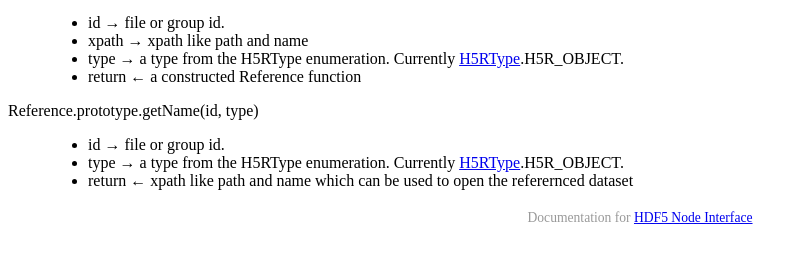
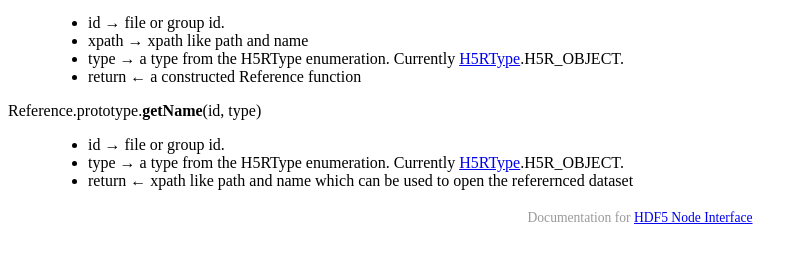
Before and after one commit to HDF-NI/hdf5.node, a Jekyll site: the page built from _posts/2018-07-21-references.md, in a window 1280 px wide. Shown: the part 634-897 px from the top of the page, without its empty margins (0-807 px from the left). Built offline with Jekyll 4.4.1, drawn with Linux system fonts in a browser that asks for light colours; a style sheet for code colours, icons or effects is not loaded.

Commit message:
highlight

```diff
--- a/_posts/2018-07-21-references.md
+++ b/_posts/2018-07-21-references.md
@@ -19,7 +19,7 @@ h5lt.Reference.id, xpath, type);
 > *  type &rarr; a type from the H5RType enumeration.  Currently [H5RType]({{ site.baseurl }}/ref/globals.html#h5rtype).H5R_OBJECT.
 > *  return &larr; a constructed Reference function
 
-Reference.prototype.getName(id, type)
+Reference.prototype.**getName**(id, type)
 
 > *  id &rarr; file or group id.
 > *  type &rarr; a type from the H5RType enumeration.  Currently [H5RType]({{ site.baseurl }}/ref/globals.html#h5rtype).H5R_OBJECT.
```
